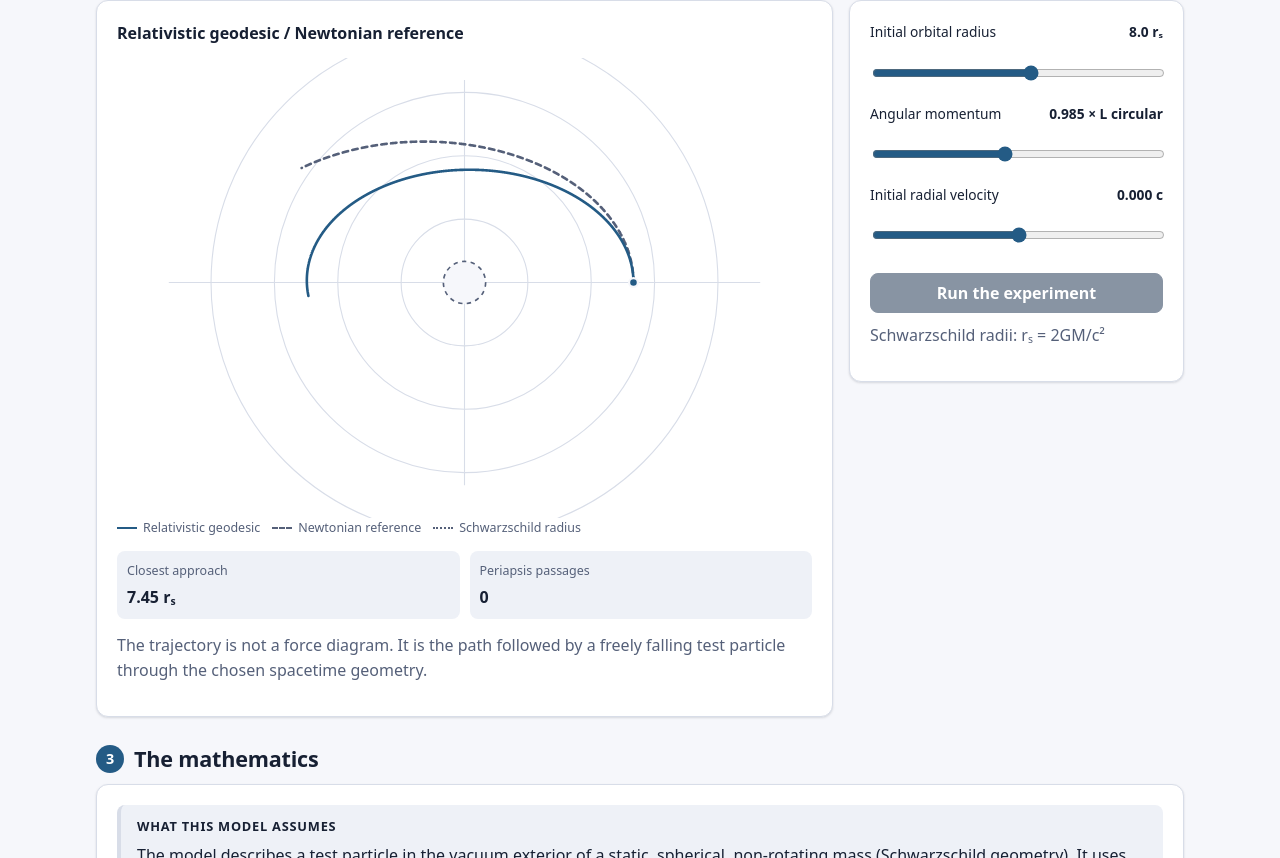
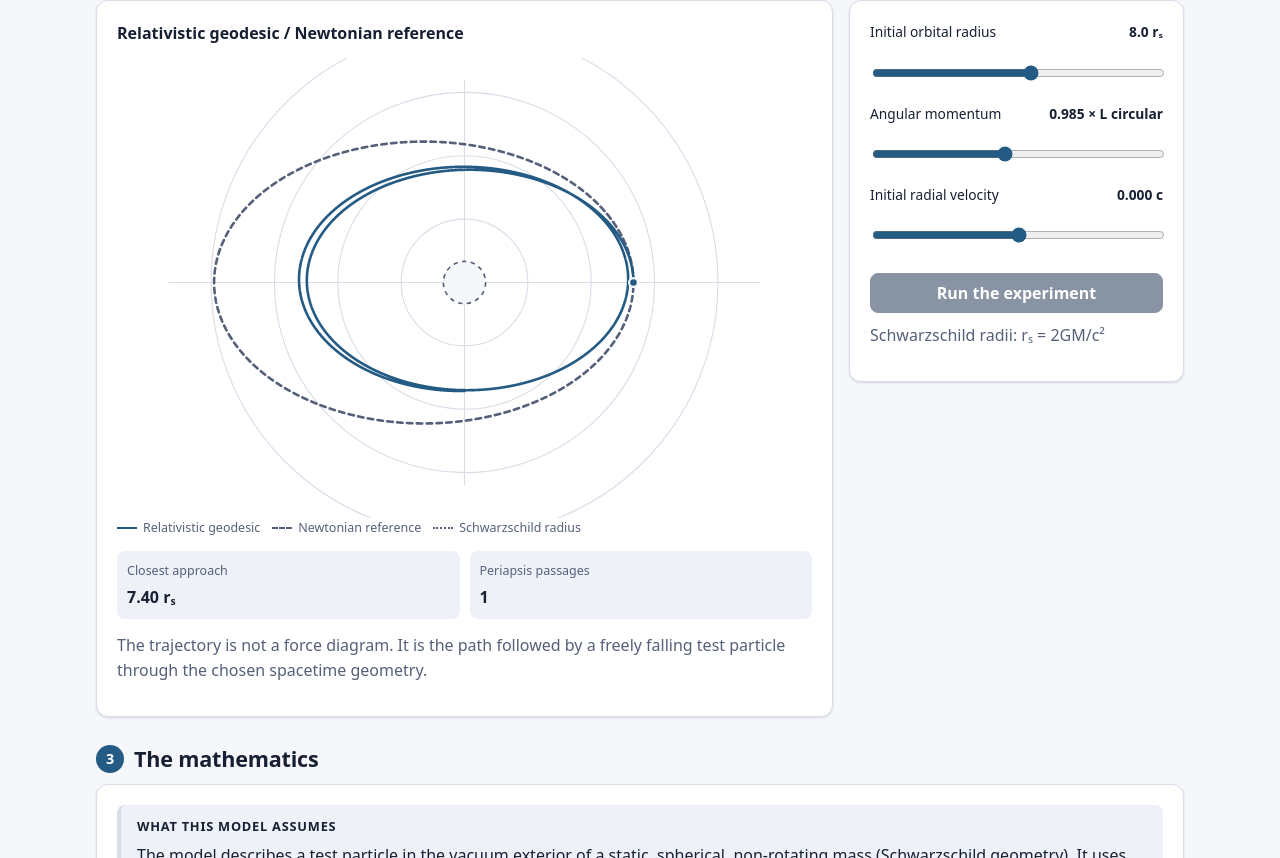
Before and after one commit to bowo-prasetyo/physics-lab, a Vue app: page /#/gravity/geodesic-motion in a window 1280 px wide. Shown: the part 1180-2038 px from the top of the page. Built offline with nearby package versions, Linux system fonts and the light colour scheme.

Commit message:
Ensure orbit comparison spans multiple revolutions

```diff
--- a/src/experiments/geodesic-motion/GeodesicMotionView.vue
+++ b/src/experiments/geodesic-motion/GeodesicMotionView.vue
@@ -34,7 +34,7 @@ useQuerySync({
     radial.value = snapToRange(query.vr, RADIAL, radial.value)
   },
 })
-const settings = computed(() => ({ initialRadius: radius.value, angularMomentumFactor: angular.value, radialVelocity: radial.value, steps: 3600, stepSize: 0.025 }))
+const settings = computed(() => ({ initialRadius: radius.value, angularMomentumFactor: angular.value, radialVelocity: radial.value, steps: 24000, stepSize: 0.025 }))
 const relativistic = computed(() => calculateGeodesic(settings.value))
 const newtonian = computed(() => newtonianReference(settings.value))
 const tested = ref(false)
```
